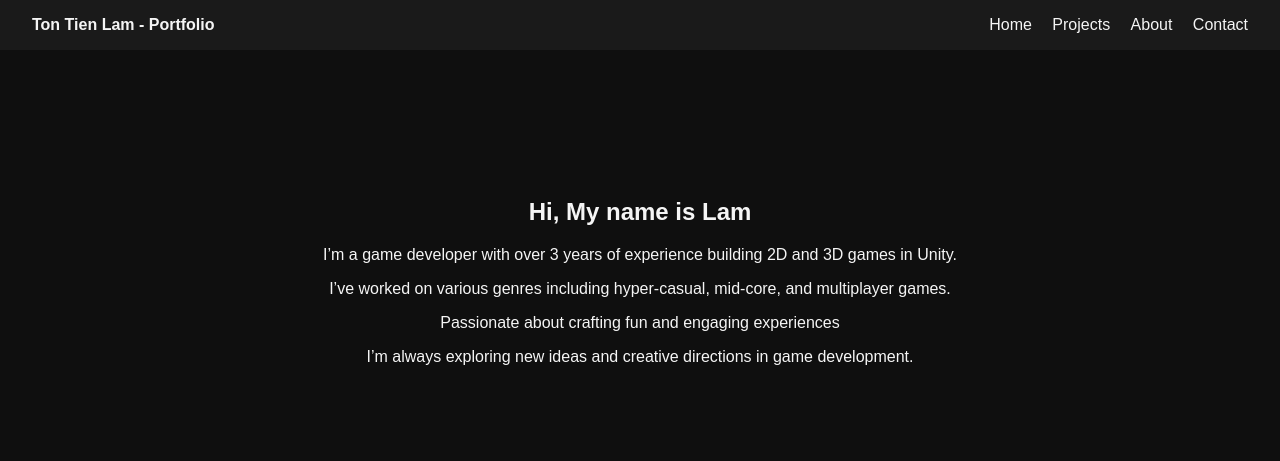
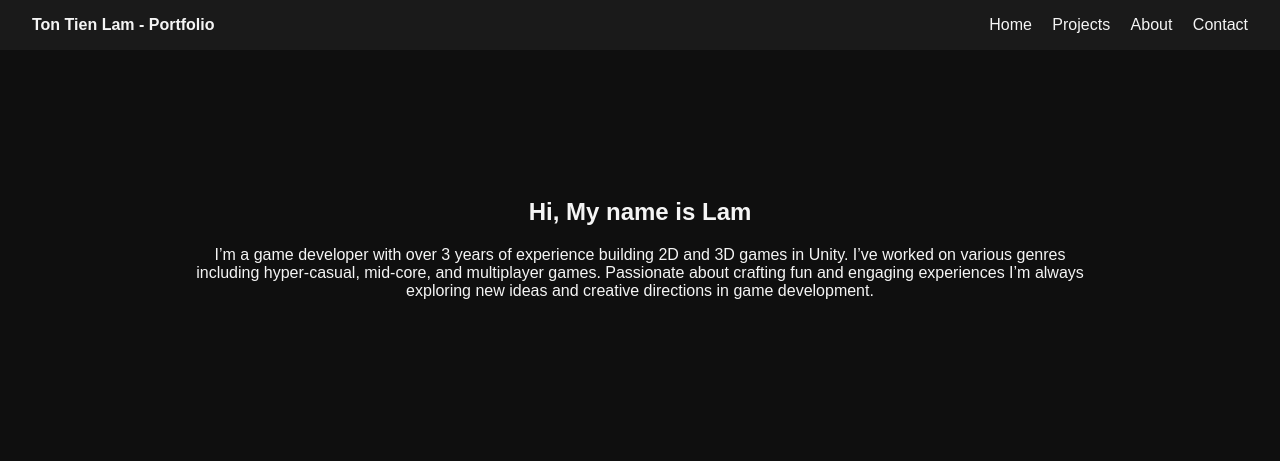
Before and after one commit to lamton2796/lamton2796.github.io, a plain HTML site: page index.html in a window 1280 px wide. Shown: the top 461 px of the page. Drawn offline with Linux system fonts and the light colour scheme.

Commit message:
Update about

```diff
--- a/index.html
+++ b/index.html
@@ -141,10 +141,10 @@
 
   <section class="hero">
     <h1>Hi, My name is Lam</h1>
-    <p1>I’m a game developer with over 3 years of experience building 2D and 3D games in Unity.</p1>
-    <p>I’ve worked on various genres including hyper-casual, mid-core, and multiplayer games.</p>
-    <p>Passionate about crafting fun and engaging experiences</p>
-    <p>I’m always exploring new ideas and creative directions in game development.</p>
+    <p>I’m a game developer with over 3 years of experience building 2D and 3D games in Unity.
+    I’ve worked on various genres including hyper-casual, mid-core, and multiplayer games.
+    Passionate about crafting fun and engaging experiences
+    I’m always exploring new ideas and creative directions in game development.</p>
   </section>
 
   <section id="projects">
```
